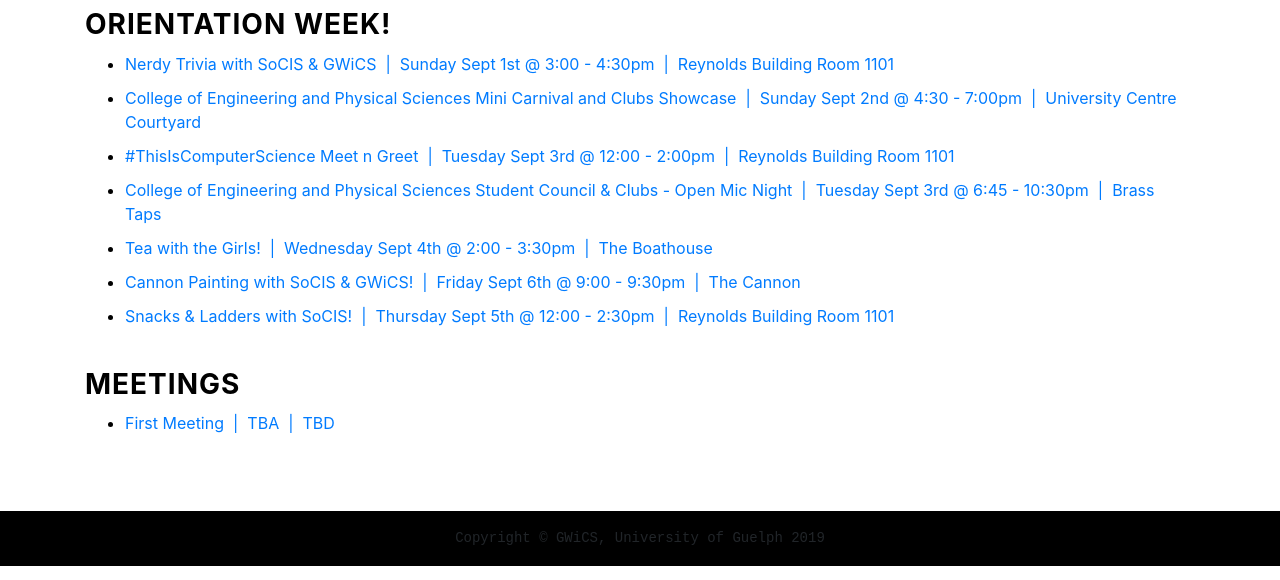
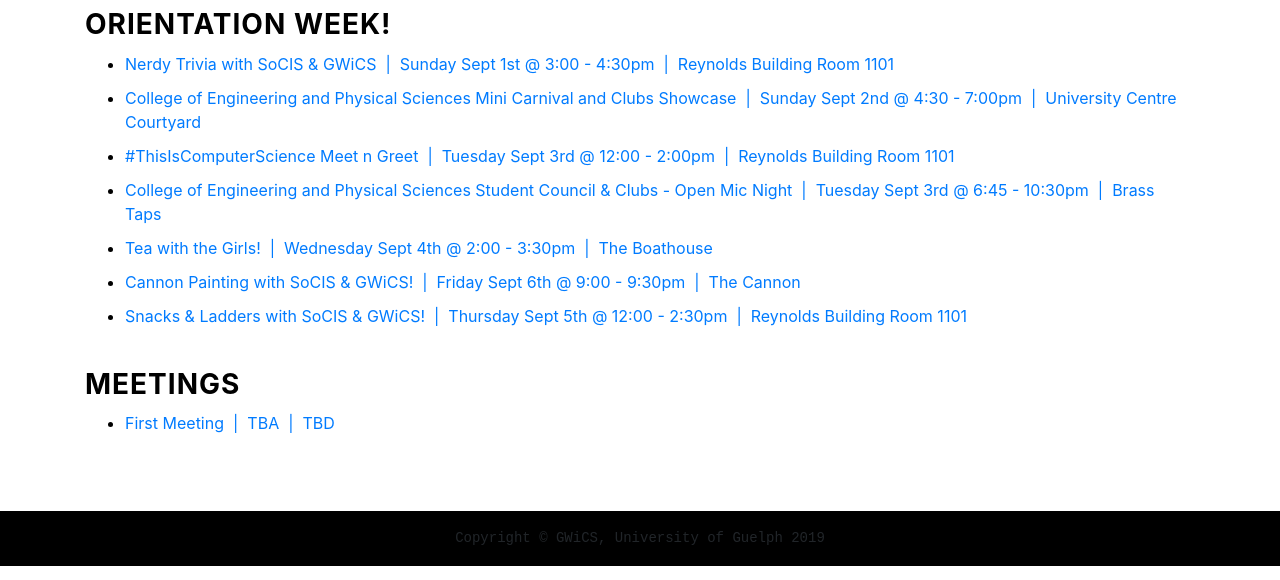
Before and after one commit to GWiCS/GWiCS.github.io, a website with bundled scripts: page events.html in a window 1280 px wide. Shown: the part 220-800 px from the top of the page. Built offline with nearby package versions, Linux system fonts and the light colour scheme.

Commit message:
Update events.html

```diff
--- a/events.html
+++ b/events.html
@@ -66,7 +66,7 @@
               <li><a href="https://uoguelph.campuslabs.ca/engage/event/130572" target="_blank">College of Engineering and Physical Sciences Student Council & Clubs - Open Mic Night&nbsp; |  &nbsp;Tuesday Sept 3rd @ 6:45 - 10:30pm&nbsp; |  &nbsp;Brass Taps</a> </li>
               <li><a href="https://uoguelph.campuslabs.ca/engage/event/130522" target="_blank">Tea with the Girls!&nbsp; |  &nbsp;Wednesday Sept 4th @ 2:00 - 3:30pm&nbsp; |  &nbsp;The Boathouse</a> </li>
               <li><a href="https://uoguelph.campuslabs.ca/engage/event/130348" target="_blank">Cannon Painting with SoCIS & GWiCS!&nbsp; |  &nbsp;Friday Sept 6th @ 9:00 - 9:30pm&nbsp; |  &nbsp;The Cannon</a> </li>
-              <li><a href="https://uoguelph.campuslabs.ca/engage/event/130347" target="_blank">Snacks & Ladders with SoCIS!&nbsp; |  &nbsp;Thursday Sept 5th @ 12:00 - 2:30pm&nbsp; |  &nbsp;Reynolds Building Room 1101</a> </li>
+              <li><a href="https://uoguelph.campuslabs.ca/engage/event/130347" target="_blank">Snacks & Ladders with SoCIS & GWiCS!&nbsp; |  &nbsp;Thursday Sept 5th @ 12:00 - 2:30pm&nbsp; |  &nbsp;Reynolds Building Room 1101</a> </li>
             </ul>
             <h2 class="section-subheading text-uppercase">Meetings</h2>
             <ul id="events_list">
```
